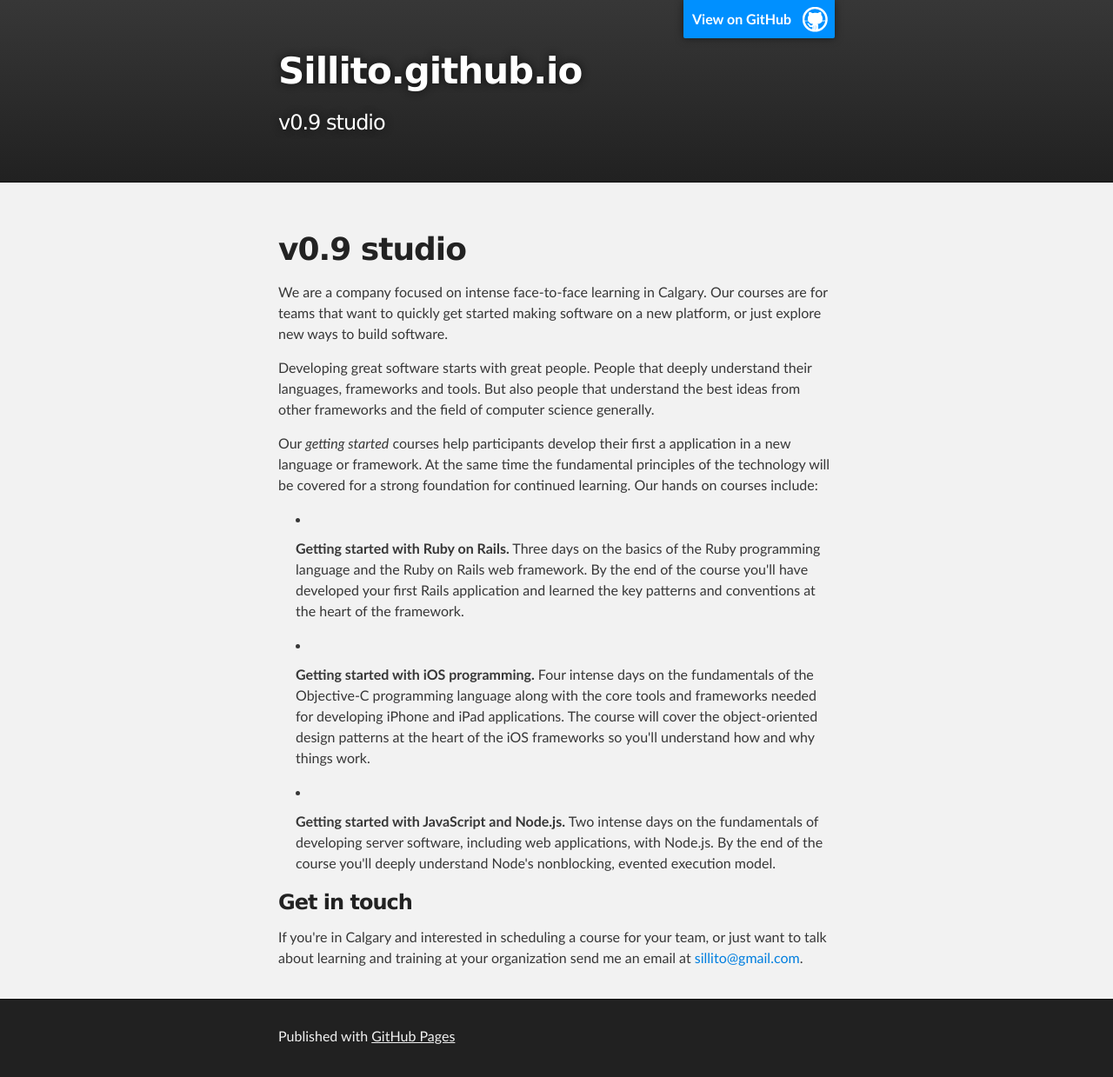
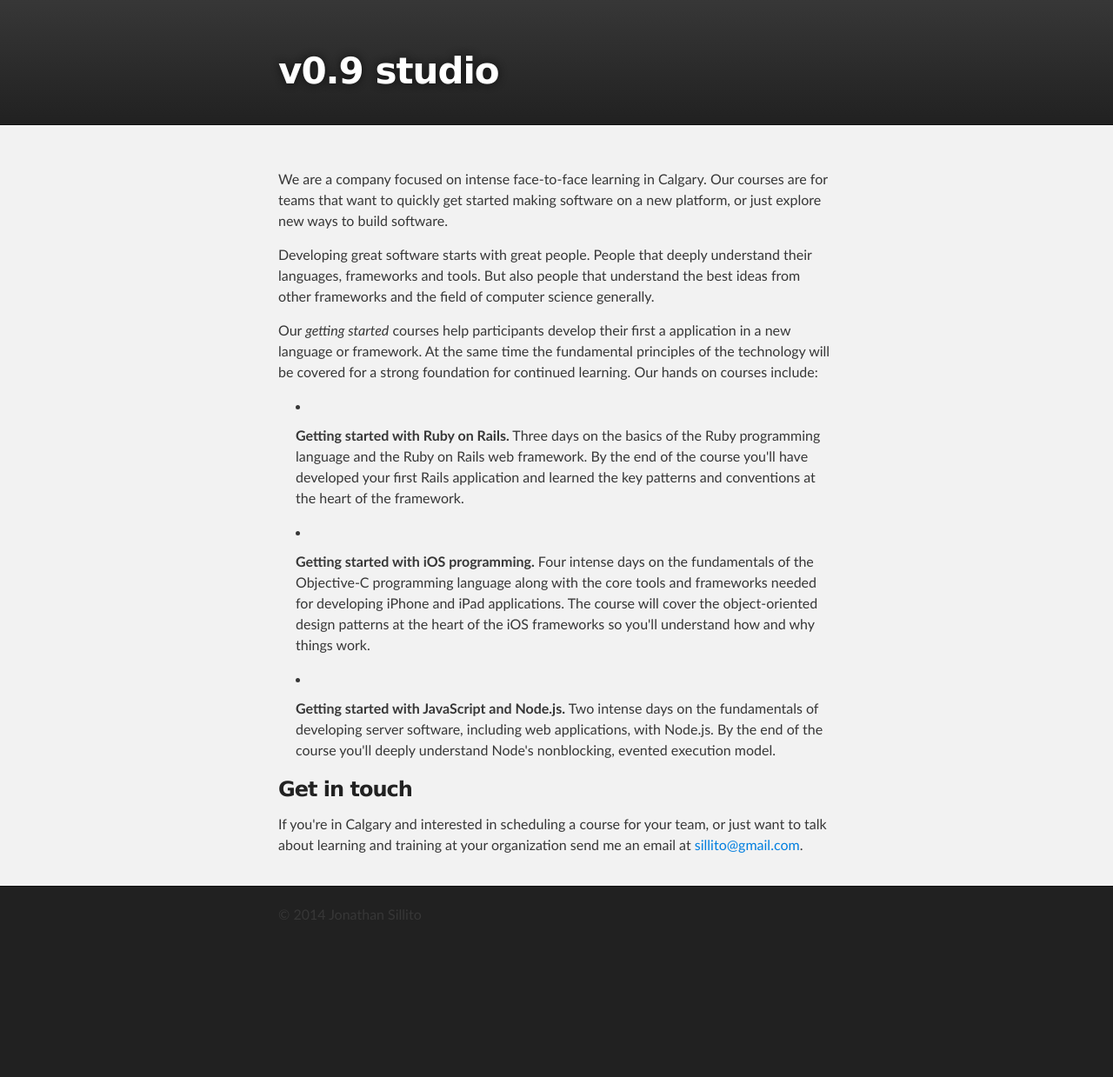
Before and after one commit to sillito/sillito.github.io, a plain HTML site: page index.html in a window 1280 px wide. Shown: the whole page at 87% size. After the commit the page ends 1084 px from the top, so only its background shows below. Drawn offline with Linux system fonts and the light colour scheme.

Commit message:
remove repository and github references

```diff
--- a/index.html
+++ b/index.html
@@ -16,20 +16,13 @@
     <!-- HEADER -->
     <div id="header_wrap" class="outer">
         <header class="inner">
-          <a id="forkme_banner" href="https://github.com/sillito">View on GitHub</a>
-
-          <h1 id="project_title">Sillito.github.io</h1>
-          <h2 id="project_tagline">v0.9 studio</h2>
-
+          <h1 id="project_title">v0.9 studio</h1>
         </header>
     </div>
 
     <!-- MAIN CONTENT -->
     <div id="main_content_wrap" class="outer">
       <section id="main_content" class="inner">
-        <h1>
-<a name="v09-studio" class="anchor" href="#v09-studio"><span class="octicon octicon-link"></span></a>v0.9 studio</h1>
-
 <p>We are a company focused on intense face-to-face learning
 in Calgary. Our courses are for teams that want to quickly get
 started making software on a new platform, or just
@@ -80,7 +73,7 @@
     <!-- FOOTER  -->
     <div id="footer_wrap" class="outer">
       <footer class="inner">
-        <p>Published with <a href="http://pages.github.com">GitHub Pages</a></p>
+		  &copy; 2014 Jonathan Sillito
       </footer>
     </div>
 
```
